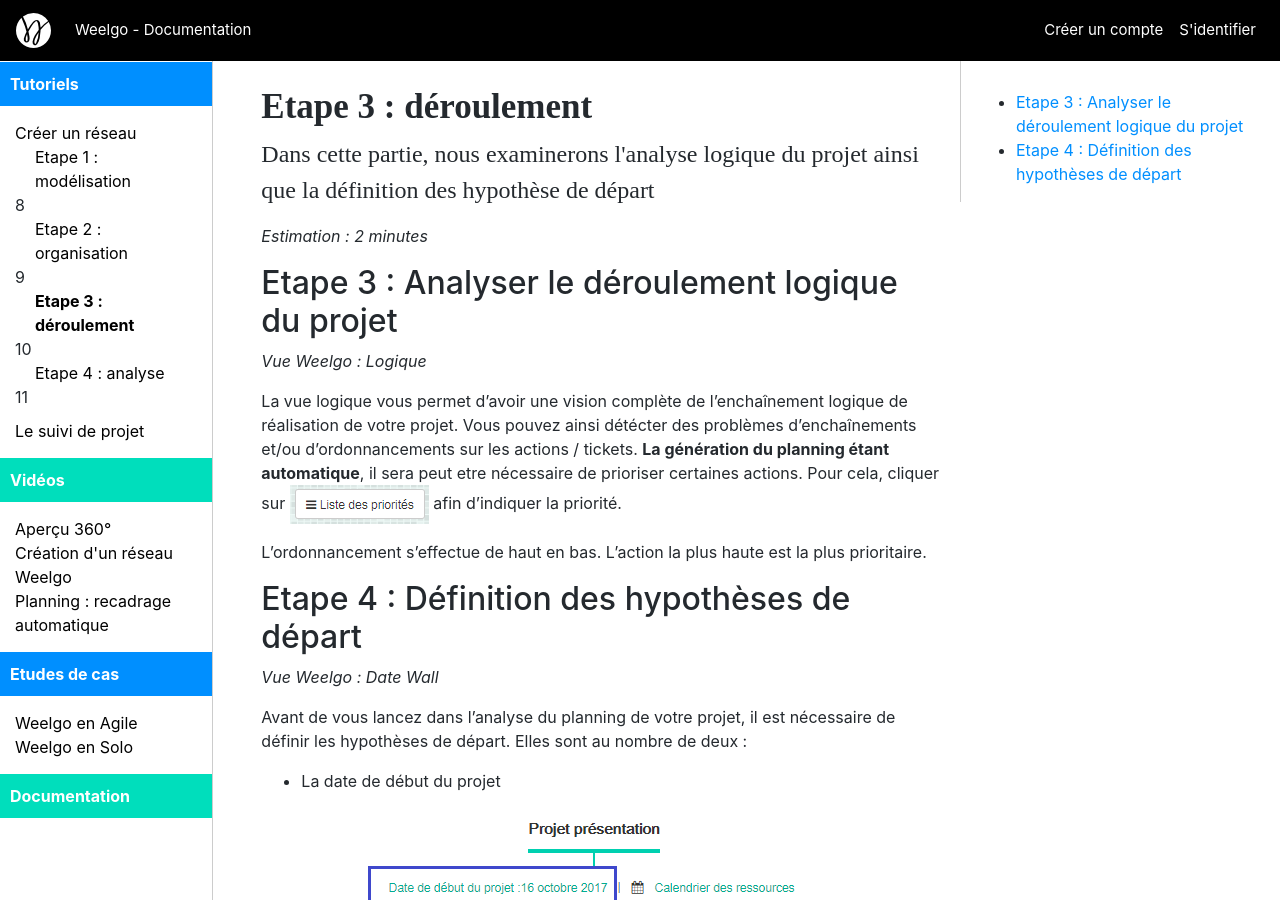
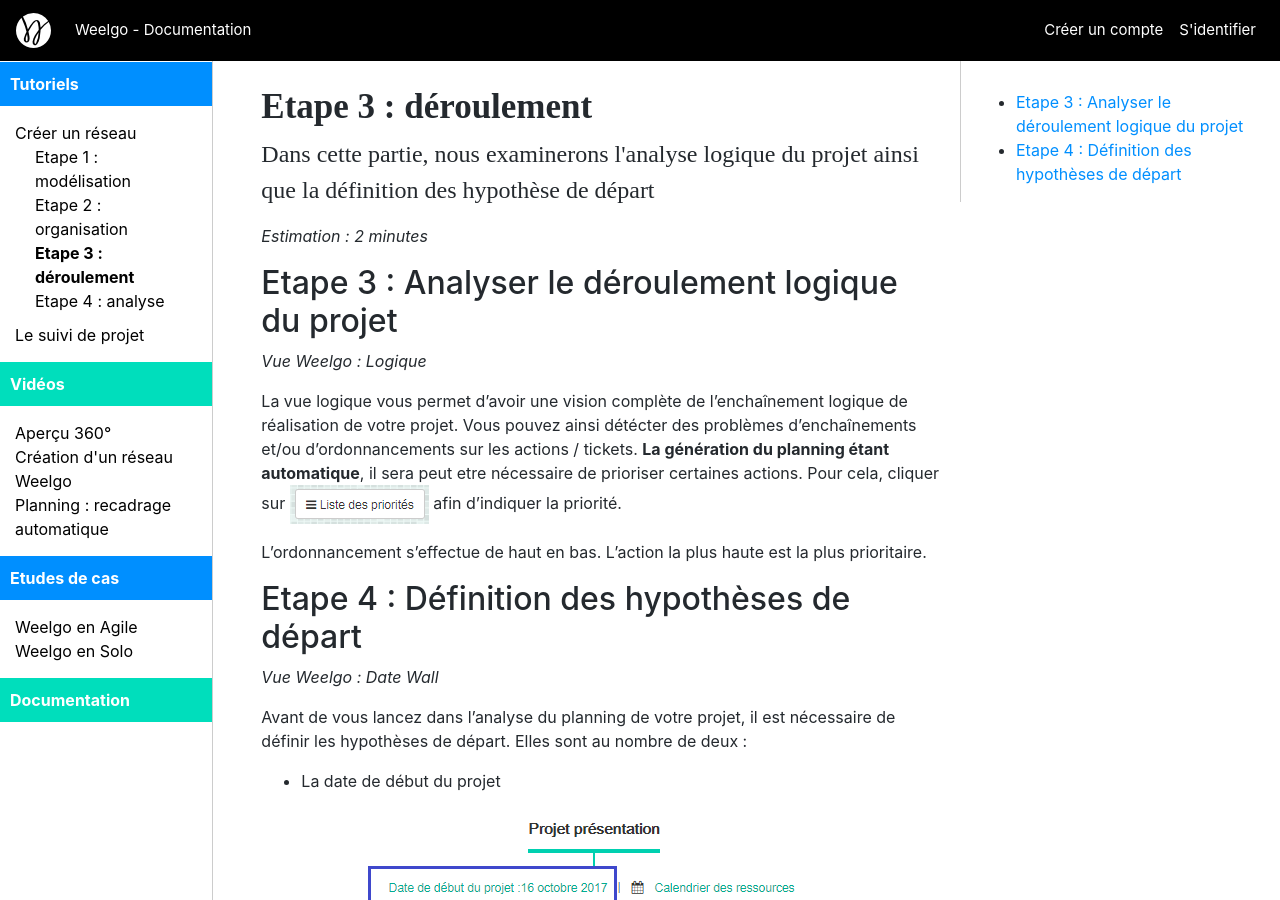
Before and after one commit to Weelgo/weelgo.github.io, a Jekyll site: the page built from fr/tutoriels/creationReseau_etp3_deroulementHypothese.md, in a window 1280 px wide and 900 px high. Built offline with Jekyll 4.4.1, drawn with Linux system fonts in a browser that asks for light colours.

Commit message:
amélioration doc

```diff
--- a/_layouts/docs_fr.html
+++ b/_layouts/docs_fr.html
@@ -61,6 +61,7 @@
       <div class="row flex-xl-nowrap"">
         <div class="col-12 col-md-2 col-xl-2" style="padding-top: 62px;border-right: 1px solid rgba(0, 0, 0, 0.2);padding-left: 0px;padding-right: 0px;">
         	  {% assign pageTitle=page.title %}
+        	  {% assign subLevelIndex=0 %}
 			  {% for lev1 in site.data.sitemap_fr %}
 			  	<div>
 			  		<div style="padding:10px;font-weight:bold;background-color:{{ lev1.backgroundColor}}; color: {{ lev1.color }};">{{ lev1.name }}</div>
@@ -79,11 +80,12 @@
 						  		{% for lev3 in lev2.sub %}
 							  		{% if page.id == lev3.id %}
 							  			{% assign pageTitle=lev3.name %}
+							  			{% assign subLevelIndex=loopIndex %}
 							  		{% endif %}
 							  		<div style="padding-left: 20px;">
 							  			<a class="sideBarLv2" {% if page.id == lev3.id %}style="font-weight: bold;"{% endif %} href="{{ site.baseurl }}/fr/{{ lev1.path }}/{{ lev3.path }}">{{ loopIndex+1 }}{{ lev3.name }}</a>
 							  		</div>
-							  		{% increment loopIndex %}
+							  		{% assign loopIndex=loopIndex|plus:1 %}
 						  		{% endfor %}
 					  		</div>
 					  	{% endif %}
```
